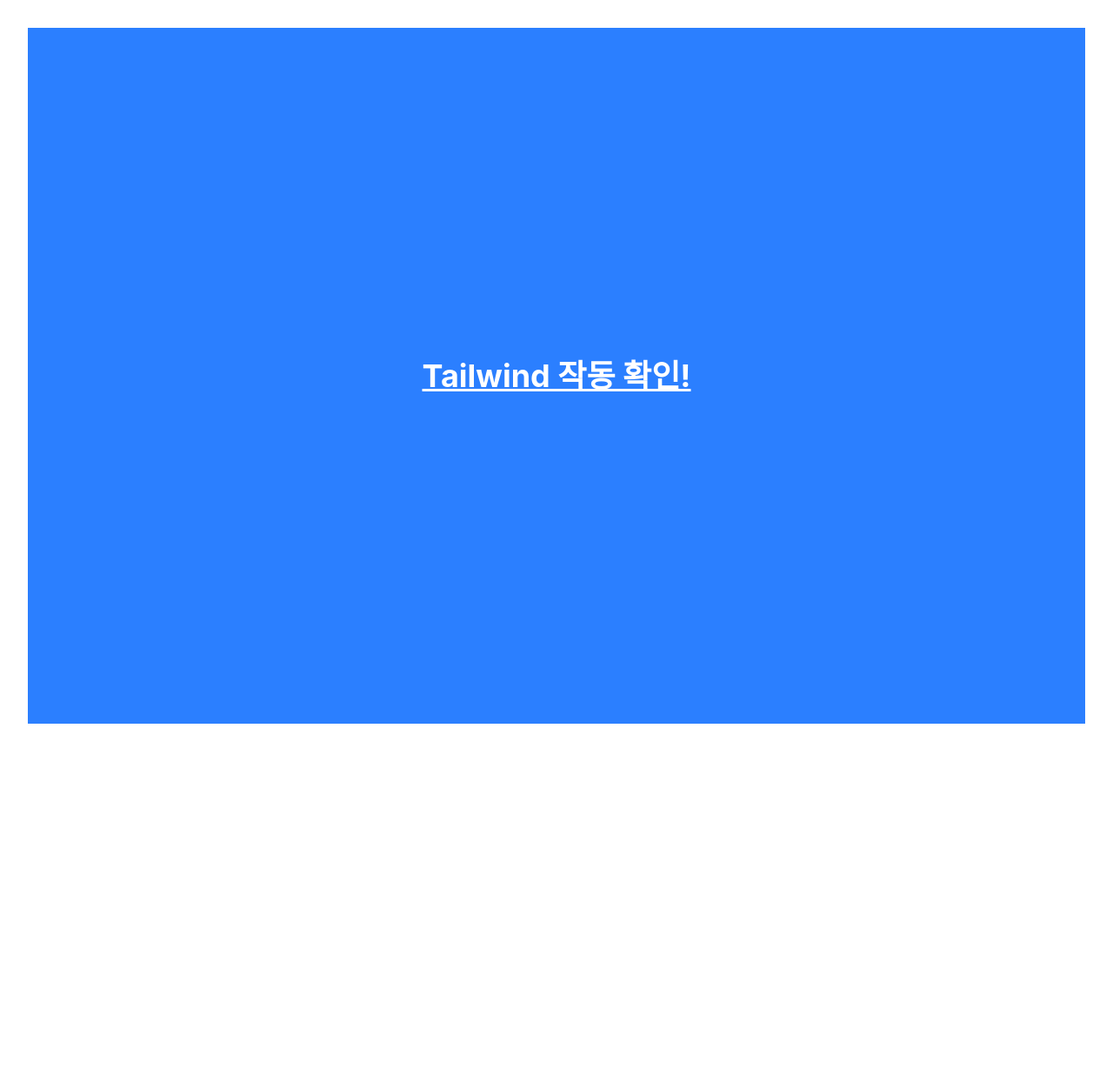
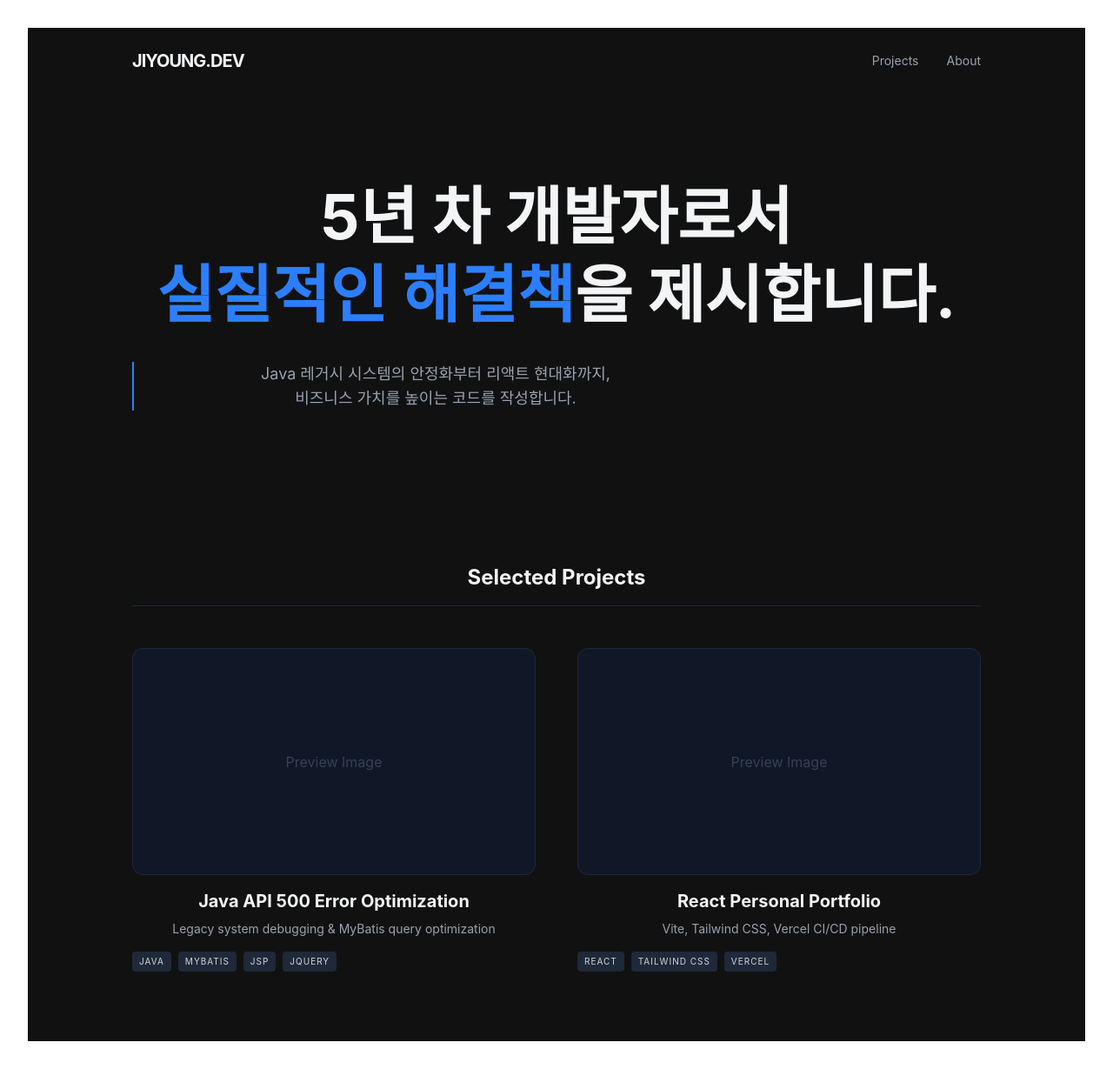
Before and after one commit to leemjy0921-bot/jyportpolio, a React (Vite) app: page / in a window 1280 px wide. Shown: the whole page at 87% size. Before the commit the page ends 864 px from the top, so only its background shows below. Built offline with nearby package versions, Linux system fonts and the light colour scheme.

Commit message:
feat: 자동 배포 테스트 성공 기원

```diff
--- a/src/App.jsx
+++ b/src/App.jsx
@@ -3,14 +3,66 @@ import reactLogo from './assets/react.svg'
 import viteLogo from '/vite.svg'
 import './App.css'
 
+const PROJECTS = [
+  {
+    title: "Java API 500 Error Optimization",
+    desc: "Legacy system debugging & MyBatis query optimization",
+    tech: ["Java", "MyBatis", "JSP", "jQuery"],
+  },
+  {
+    title: "React Personal Portfolio",
+    desc: "Vite, Tailwind CSS, Vercel CI/CD pipeline",
+    tech: ["React", "Tailwind CSS", "Vercel"],
+  }
+];
+
 function App() {
   return (
-    <div className="flex justify-center items-center h-screen bg-blue-500">
-      <h1 className="text-4xl font-bold text-white underline">
-        Tailwind 작동 확인!
-      </h1>
+    <div className="bg-[#111] text-gray-100 min-h-screen font-sans selection:bg-blue-500">
+      {/* Navbar */}
+      <nav className="p-6 flex justify-between items-center max-w-5xl mx-auto">
+        <h1 className="text-xl font-bold tracking-tighter">JIYOUNG.DEV</h1>
+        <div className="space-x-8 text-sm text-gray-400">
+          <a href="#projects" className="hover:text-white transition">Projects</a>
+          <a href="#about" className="hover:text-white transition">About</a>
+        </div>
+      </nav>
+
+      {/* Hero Section */}
+      <header className="max-w-5xl mx-auto px-6 py-24">
+        <h2 className="text-5xl md:text-7xl font-bold leading-tight mb-8">
+          5년 차 개발자로서<br />
+          <span className="text-blue-500">실질적인 해결책</span>을 제시합니다.
+        </h2>
+        <p className="text-gray-400 text-lg max-w-2xl border-l-2 border-blue-500 pl-6">
+          Java 레거시 시스템의 안정화부터 리액트 현대화까지, <br />
+          비즈니스 가치를 높이는 코드를 작성합니다.
+        </p>
+      </header>
+
+      {/* Projects Section */}
+      <section id="projects" className="max-w-5xl mx-auto px-6 py-20">
+        <h3 className="text-2xl font-bold mb-12 border-b border-gray-800 pb-4">Selected Projects</h3>
+        <div className="grid grid-cols-1 md:grid-cols-2 gap-12">
+          {PROJECTS.map((project, index) => (
+            <div key={index} className="group cursor-pointer">
+              <div className="bg-gray-900 aspect-video rounded-xl mb-4 overflow-hidden border border-gray-800 group-hover:border-blue-500/50 transition">
+                {/* 여기에 나중에 이미지를 넣을 거예요 */}
+                <div className="w-full h-full flex items-center justify-center text-gray-700">Preview Image</div>
+              </div>
+              <h4 className="text-xl font-bold mb-2 group-hover:text-blue-400 transition">{project.title}</h4>
+              <p className="text-gray-400 text-sm mb-4">{project.desc}</p>
+              <div className="flex gap-2">
+                {project.tech.map(t => (
+                  <span key={t} className="text-[10px] uppercase tracking-widest bg-gray-800 px-2 py-1 rounded text-gray-300">{t}</span>
+                ))}
+              </div>
+            </div>
+          ))}
+        </div>
+      </section>
     </div>
-  )
+  );
 }
 
 export default App
```
